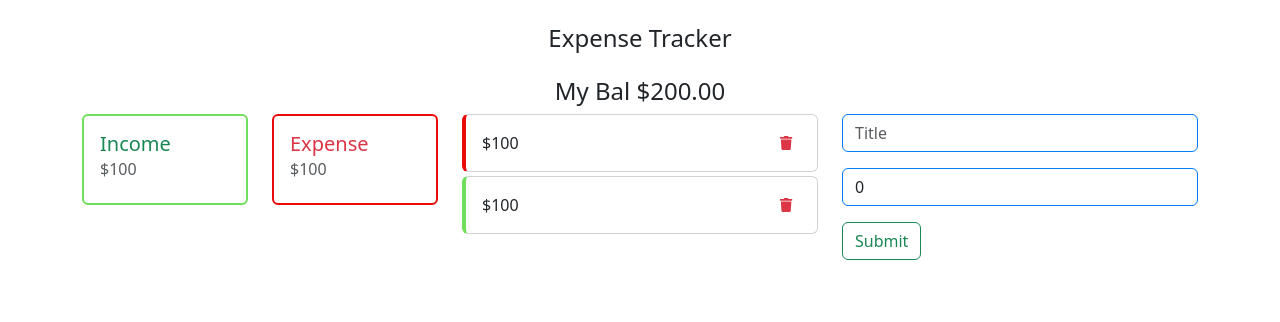
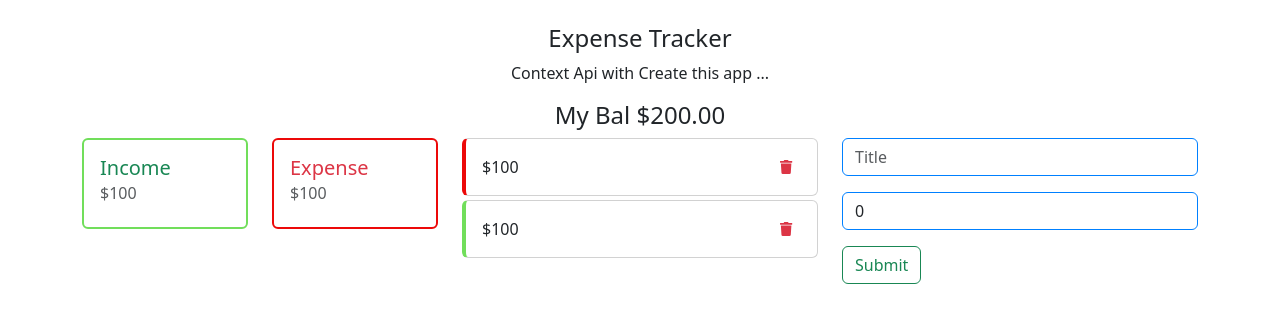
Before and after one commit to rajrachchh14/react-expensetracker, a React (Create React App) app: page / in a window 1280 px wide. Shown: the top 322 px of the page. Built offline with nearby package versions, Linux system fonts and the light colour scheme.

Commit message:
1 file modified

```diff
--- a/src/App.js
+++ b/src/App.js
@@ -9,7 +9,8 @@ export default function App() {
   return (
     <>
       <div className="container mt-4">
-        <h4 className="text-center mb-4">Expense Tracker </h4>
+        <h4 className="text-center mb-2">Expense Tracker </h4>
+        <p className="text-center">Context Api with Create this app ... </p>
         <Balence />
         <div className="row">
           <IncomeExpense />
```
